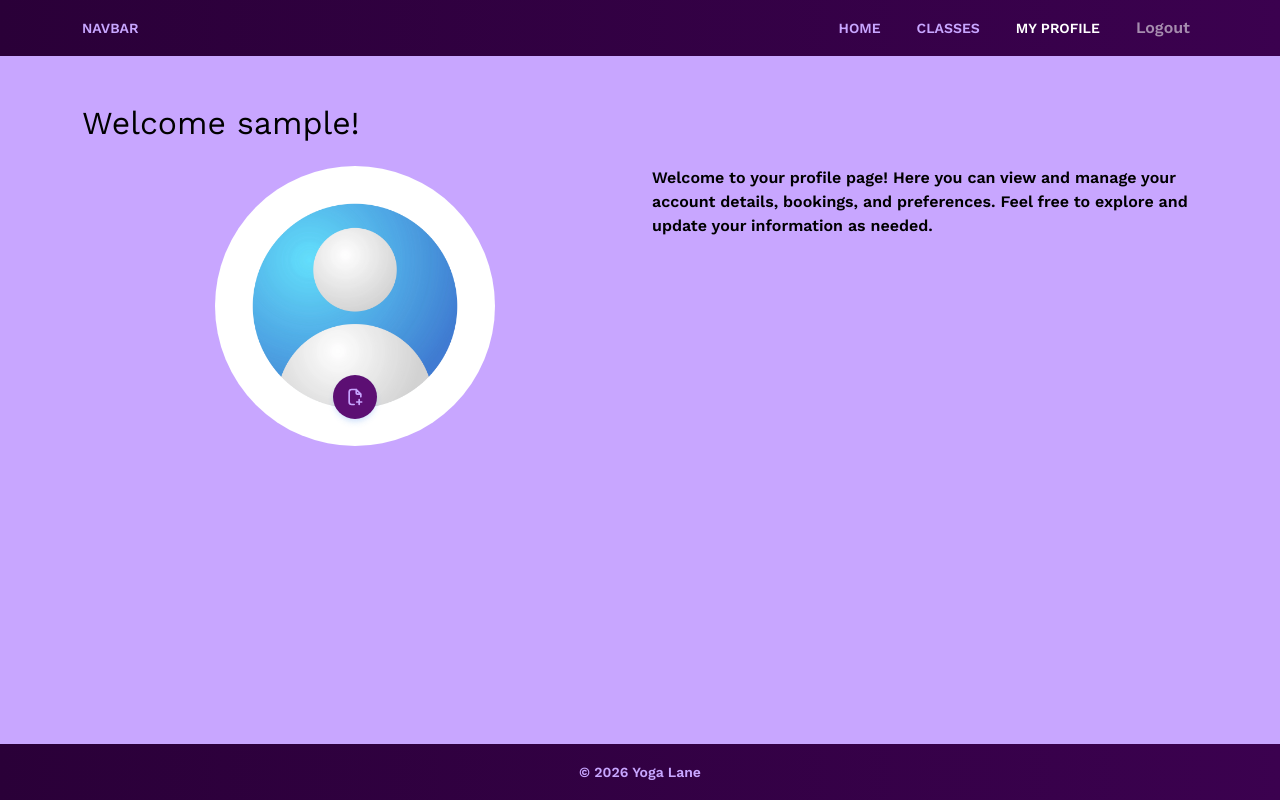
After one commit to dublino8576/Yoga_Booking_App, a Django app: page /accounts/my_profile/ in a window 1280 px wide. The commit adds this page. Run offline with Django 5.2, Linux system fonts and the light colour scheme; the visitor is signed in with stand-in values (Sample User, id 1); data comes from the database, SQL or seed files in the repository.

Commit message:
Add image upload feature with django form

```diff
--- a/accounts/forms.py
+++ b/accounts/forms.py
@@ -2,6 +2,8 @@
 from django import forms
 from django.contrib.auth import get_user_model
 from django.contrib.auth.forms import AuthenticationForm, UserCreationForm
+from pathlib import Path
+from django.core.exceptions import ValidationError
 #from django.contrib.auth.forms import AuthenticationForm
 from .models import User_Account
 
@@ -37,3 +39,38 @@ class User_Account_Creation_Form(UserCreationForm):
 
             user.save()
         return user #return the user instance after saving it to the database. This allows us to use the saved user instance in other parts of our code, such as in views or when creating related objects.
+
+
+
+class ProfilePictureForm(forms.ModelForm):
+    class Meta:
+        model = User_Account
+        fields = ["profile_picture"]
+        widgets = {
+            "profile_picture": forms.ClearableFileInput(
+                attrs={"accept": "image/jpeg,image/png,image/webp"} #restrict file input to only accept JPEG, PNG, and WEBP image formats. This is done by setting the accept attribute of the ClearableFileInput widget to a comma-separated list of MIME types corresponding to the allowed image formats. This helps ensure that users can only upload valid image files for their profile picture.
+            )
+        }
+
+    def clean_profile_picture(self):
+        image = self.cleaned_data.get("profile_picture") #gets the uploaded image file from the cleaned_data dictionary after the form has been submitted and validated. This method is responsible for validating the uploaded profile picture to ensure it meets certain criteria (such as file type and size) before it is saved to the user's account.
+
+        # No new file uploaded; allow keeping current image.
+        if not image:
+            return image
+
+        allowed_extensions = {".jpg", ".jpeg", ".png", ".webp"}
+        ext = Path(image.name).suffix.lower()
+        if ext not in allowed_extensions:
+            raise ValidationError("Only JPG, PNG, or WEBP files are allowed.")
+
+        allowed_mime_types = {"image/jpeg", "image/png", "image/webp"}
+        content_type = getattr(image, "content_type", "").lower()
+        if content_type not in allowed_mime_types:
+            raise ValidationError("Invalid image type. Upload JPG, PNG, or WEBP.")
+
+        max_size_mb = 5
+        if image.size > max_size_mb * 1024 * 1024:
+            raise ValidationError("Image must be 5MB or smaller.")
+
+        return image
--- /dev/null
+++ b/accounts/templates/accounts/my_profile.html
@@ -0,0 +1,53 @@
+{% extends "base.html" %}
+{% load static %}
+{% block title %}
+    My Profile
+{% endblock title %}
+{% block extra_head %}
+    <link rel="stylesheet" href="{% static 'css/profile.css' %}">
+{% endblock extra_head %}
+{% block content %}
+    <div class="container">
+        <div class="row justify-content-center">
+            <h2 class="pt-5 pb-3">Welcome {{ user.username }}!</h2>
+            <div class="col-12 col-md-8 col-lg-6 d-flex flex-column align-items-center position-relative">
+                <form id="profile-img-form" method="post" enctype="multipart/form-data">
+                    {% csrf_token %}
+                    <button id="profile-picture-btn"
+                            type="button"
+                            class="btn btn-primary"
+                            onclick="document.getElementById('id_profile_picture').click();">
+                        <svg aria-hidden="true"
+                             stroke="currentColor"
+                             stroke-width="2"
+                             viewBox="0 0 24 24"
+                             fill="none"
+                             xmlns="http://www.w3.org/2000/svg">
+                            <path stroke-width="2" stroke="#fffffff" d="M13.5 3H12H8C6.34315 3 5 4.34315 5 6V18C5 19.6569 6.34315 21 8 21H11M13.5 3L19 8.625M13.5 3V7.625C13.5 8.17728 13.9477 8.625 14.5 8.625H19M19 8.625V11.8125" stroke-linejoin="round" stroke-linecap="round">
+                            </path>
+                            <path stroke-linejoin="round" stroke-linecap="round" stroke-width="2" stroke="#fffffff" d="M17 15V18M17 21V18M17 18H14M17 18H20">
+                            </path>
+                        </svg>
+                    </button>
+                    <input id="id_profile_picture"
+                           name="profile_picture"
+                           type="file"
+                           accept="image/jpeg,image/png,image/webp"
+                           class="d-none"
+                           onchange="this.form.submit()">
+                </form>
+                <img src="{% if profile_user.profile_picture %}{{ profile_user.profile_picture.url }}{% else %}{% static 'images/placeholder_profile.webp' %}{% endif %}"
+                     id="profile-picture"
+                     alt="{% if profile_user.profile_picture %}{{ profile_user.profile_picture.name }}{% else %}Profile picture placeholder{% endif %}"
+                     width="280"
+                     height="280"
+                     class="rounded-circle mx-auto mb-4 d-inline-block" />
+            </div>
+            <div class="col-12 col-md-8 col-lg-6 d-flex flex-column align-items-center position-relative">
+                <p>
+                    Welcome to your profile page! Here you can view and manage your account details, bookings, and preferences. Feel free to explore and update your information as needed.
+                </p>
+            </div>
+        </div>
+    </div>
+{% endblock content %}
--- a/accounts/urls.py
+++ b/accounts/urls.py
@@ -9,4 +9,5 @@ urlpatterns = [
     path('login/', views.CustomLoginView.as_view(template_name="accounts/login.html", next_page='index'), name="login"),
     path('logout/', views.logout_view, name="logout"),
     path('register/', views.register, name='register'),
+    path('my_profile/', views.my_profile, name='my_profile'),
 ]
--- a/accounts/views.py
+++ b/accounts/views.py
@@ -1,7 +1,9 @@
 from django.shortcuts import render, redirect
 #import messages#
 from django.contrib import messages
-from .forms import User_Account_Creation_Form
+from django.contrib.auth.decorators import login_required
+from .forms import User_Account_Creation_Form, ProfilePictureForm
+from .models import User_Account
 from django.contrib.auth import logout as auth_logout
 from django.contrib.auth.views import LoginView
 
@@ -57,3 +59,22 @@ def logout_view(request):
         auth_logout(request) #logs out the user by calling the logout function from django.contrib.auth, which clears the user's session and logs them out of the application. This is typically done in response to a POST request to ensure that the logout action is intentional and not triggered by a simple GET request (which could be accidentally triggered by a user clicking a link or refreshing the page).
     messages.add_message(request, messages.SUCCESS, "You have been logged out successfully.")
     return redirect('login')
+
+
+@login_required #this decorator ensures that only authenticated users can access the my_profile view. If an unauthenticated user tries to access this view, they will be redirected to the login page. This is important for protecting user profile information and ensuring that only logged-in users can view and edit their own profiles.
+def my_profile(request):
+    try:
+        profile_user = request.user.user_account
+    except User_Account.DoesNotExist:
+        profile_user = User_Account.objects.create(user_ptr=request.user)
+
+    if request.method == 'POST':
+        form = ProfilePictureForm(request.POST, request.FILES, instance=profile_user) #gets the submitted form data (request.POST) and any uploaded files (request.FILES) and creates an instance of the ProfilePictureForm with this data.
+        if form.is_valid():
+            form.save()
+            messages.success(request, 'Your profile picture has been updated.')
+            return redirect('my_profile')
+    else:
+        form = ProfilePictureForm(instance=profile_user)
+
+    return render(request, 'accounts/my_profile.html', {'form': form, 'profile_user': profile_user})
--- /dev/null
+++ b/static/css/profile.css
@@ -0,0 +1,80 @@
+#profile-picture-errors .errorlist {
+  list-style: none;
+  margin: 0;
+  padding: 0;
+}
+
+#profile-picture-errors .errorlist li {
+  list-style: none;
+  margin: 0;
+  padding: 0;
+}
+
+#profile-picture-errors .errorlist li::marker {
+  content: "";
+}
+
+#profile-picture {
+  display: inline-block !important;
+  width: clamp(180px, 35vw, 280px);
+  height: clamp(
+    180px,
+    35vw,
+    280px
+  ); /* clamp allows for responsive sizing  by setting a minimum, preferred, and maximum value */
+  aspect-ratio: 1 / 1;
+  object-fit: cover;
+  object-position: center;
+  border-radius: 50%;
+}
+
+#profile-img-form {
+  position: absolute;
+  bottom: 17%;
+}
+
+#profile-picture-btn {
+  border: none;
+  display: flex;
+  padding: 0.75rem;
+  text-align: center;
+  cursor: pointer;
+  text-transform: uppercase;
+  vertical-align: middle;
+  align-items: center;
+  border-radius: 50%;
+  user-select: none;
+  gap: 0.75rem;
+  box-shadow:
+    0 4px 6px -1px #488aec31,
+    0 2px 4px -1px #488aec17;
+  transition: all 0.6s ease;
+}
+
+#profile-picture-btn:hover {
+  box-shadow:
+    0 10px 15px -3px #488aec4f,
+    0 4px 6px -2px #488aec17;
+}
+
+#profile-picture-btn:focus,
+#profile-picture-btn:active {
+  opacity: 0.85;
+  box-shadow: none;
+}
+
+#profile-picture-btn svg {
+  width: 1.25rem;
+  height: 1.25rem;
+}
+
+/* Media queries for small screens */
+@media (max-width: 576px) {
+  #profile-picture {
+    width: 200px;
+    height: 200px;
+  }
+  form {
+    bottom: 13%;
+  }
+}
--- a/templates/base.html
+++ b/templates/base.html
@@ -15,6 +15,8 @@
     <link href="https://cdn.jsdelivr.net/npm/bootstrap@5.3.3/dist/css/bootstrap.min.css"
           rel="stylesheet" />
     <link rel="stylesheet" href="{% static 'css/style.css' %}" />
+    {% block extra_head %}
+    {% endblock extra_head %}
   </head>
   <body class="d-flex flex-column min-vh-100 w-100">
     <!-- NAV -->
@@ -42,21 +44,13 @@
                 {% if request.resolver_match.url_name == 'class_list' %}<span class="visually-hidden">current</span>{% endif %}
               </a>
             </li>
-            <li class="nav-item dropdown">
-              <a class="nav-link dropdown-toggle"
-                 href="#"
-                 id="navbarDropdown"
-                 role="button"
-                 data-bs-toggle="dropdown"
-                 aria-haspopup="true"
-                 aria-expanded="false">Dropdown</a>
-              <div class="dropdown-menu" aria-labelledby="navbarDropdown">
-                <a class="dropdown-item" href="#">Action</a>
-                <a class="dropdown-item" href="#">Another action</a>
-                <div class="dropdown-divider"></div>
-                <a class="dropdown-item" href="#">Something else here</a>
-              </div>
-            </li>
+            {% if user.is_authenticated %}
+              <li class="nav-item {% if request.resolver_match.url_name == 'my_profile' %}active{% endif %}">
+                <a class="nav-link" href="{% url 'my_profile' %}">My Profile
+                  {% if request.resolver_match.url_name == 'my_profile' %}<span class="visually-hidden">current</span>{% endif %}
+                </a>
+              </li>
+            {% endif %}
             <li class="nav-item">
               {% if user.is_authenticated %}
                 <form method="post" action="{% url 'logout' %}" class="d-inline">
@@ -92,6 +86,17 @@
           </div>
         {% endfor %}
       {% endif %}
+      {% if form.profile_picture.errors %}
+        <div id="profile-picture-errors"
+             class="alert alert-danger alert-dismissible fade show site-alert alert-glass position-absolute"
+             role="alert">
+          {{ form.profile_picture.errors }}
+          <button type="button"
+                  class="btn-close"
+                  data-bs-dismiss="alert"
+                  aria-label="Close"></button>
+        </div>
+      {% endif %}
       {% block content %}
       {% endblock content %}
     </main>
--- a/yogalane/settings.py
+++ b/yogalane/settings.py
@@ -30,7 +30,7 @@ if not SECRET_KEY:
     raise ValueError('SECRET_KEY environment variable is not set. Please add it to your .env file.')
 
 # SECURITY WARNING: don't run with debug turned on in production!
-DEBUG = False
+DEBUG = True
 
 ALLOWED_HOSTS = ['127.0.0.1', '.herokuapp.com']
 
```
Also changed, not shown: static/images/placeholder_profile.webp (added), 2 other files.
